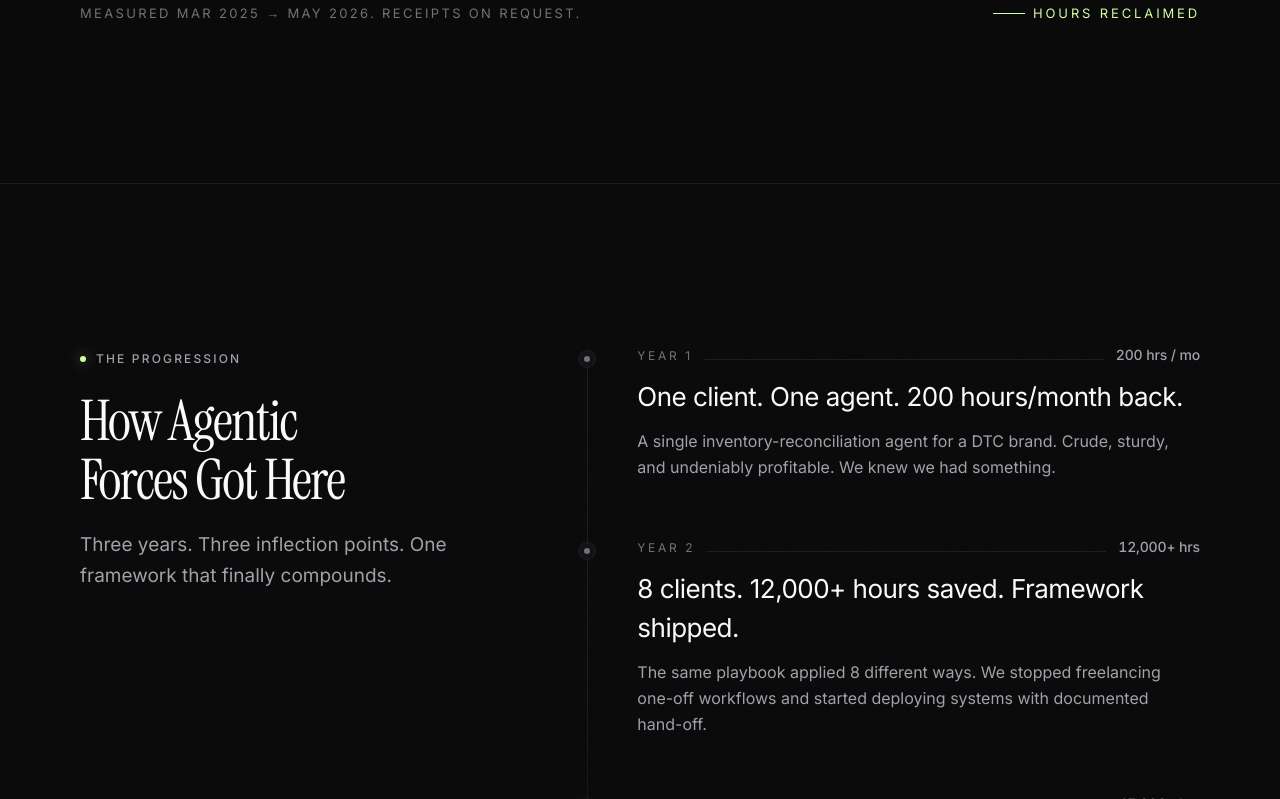
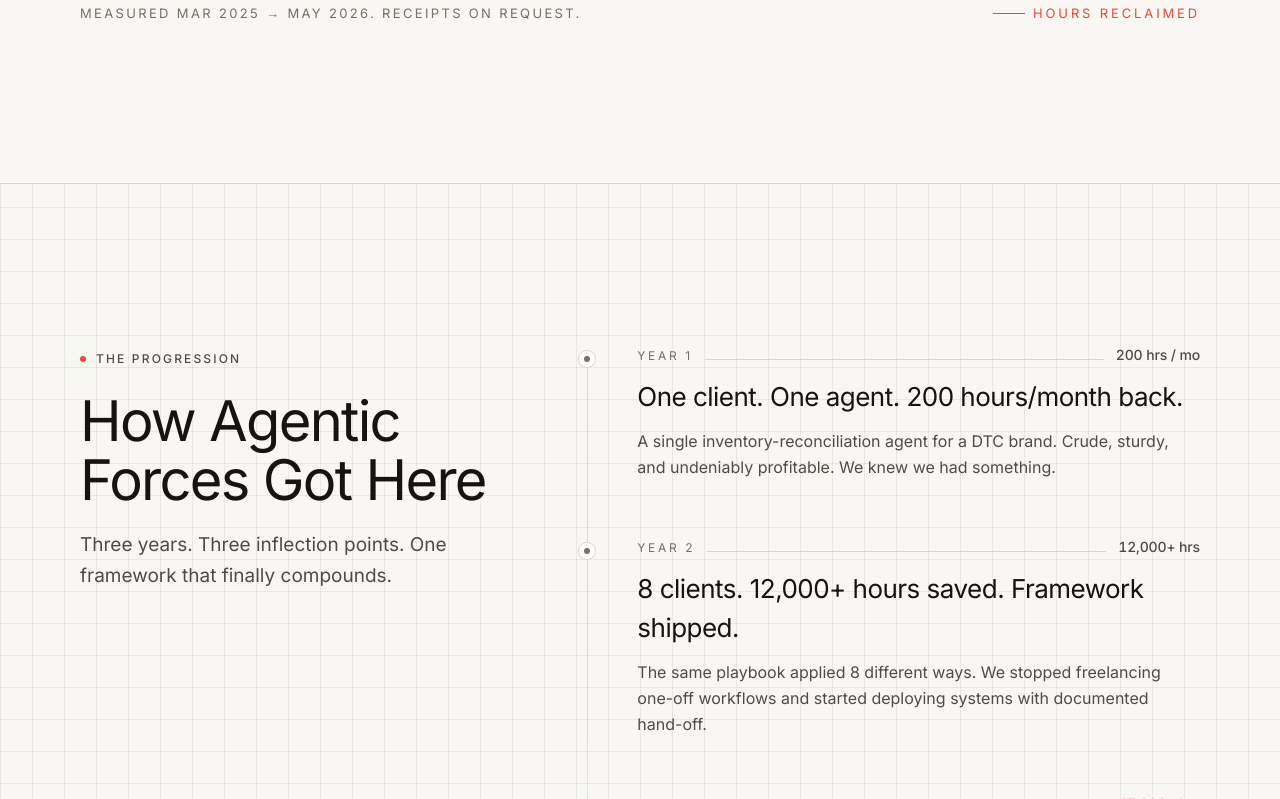
Before and after one commit to Shahzar07/Raynaters, a Next.js app: page / in a window 1280 px wide. Shown: the part 2001-2800 px from the top of the page. Built offline with nearby package versions, Linux system fonts and the light colour scheme.

Commit message:
feat: update color scheme to light mode with gradient background
Co-authored-by: Shahzar07 <163296545+Shahzar07@users.noreply.github.com>

```diff
--- a/app/globals.css
+++ b/app/globals.css
@@ -3,16 +3,16 @@
 @tailwind utilities;
 
 :root {
-  --bg: #0A0A0B;
-  --surface: #131316;
-  --surface-hover: #18181C;
-  --border: #1F1F23;
-  --text-primary: #FAFAFA;
-  --text-secondary: #A1A1AA;
-  --text-muted: #71717A;
-  --accent: #D3FBA3;
-  --accent-hover: #BFEF8A;
-  --success: #4ADE80;
+  --bg: #F8F7F3;
+  --surface: #FFFFFF;
+  --surface-hover: #F1F0EC;
+  --border: #D9D6CF;
+  --text-primary: #171313;
+  --text-secondary: #514B48;
+  --text-muted: #786F6A;
+  --accent: #E94B35;
+  --accent-hover: #C83C2A;
+  --success: #2F7D5A;
 }
 
 * {
@@ -22,7 +22,9 @@
 }
 
 html, body {
-  background: var(--bg);
+  background-color: var(--bg);
+  background-image: linear-gradient(to right, rgba(23, 19, 19, 0.07) 1px, transparent 1px), linear-gradient(to bottom, rgba(23, 19, 19, 0.07) 1px, transparent 1px);
+  background-size: 32px 32px;
   color: var(--text-primary);
   font-feature-settings: 'cv11', 'ss01';
   overflow-x: hidden;
--- a/tailwind.config.ts
+++ b/tailwind.config.ts
@@ -9,19 +9,19 @@ const config: Config = {
   theme: {
     extend: {
       colors: {
-        bg: '#0A0A0B',
-        surface: '#131316',
-        'surface-hover': '#18181C',
-        border: '#1F1F23',
-        'text-primary': '#FAFAFA',
-        'text-secondary': '#A1A1AA',
-        'text-muted': '#71717A',
-        accent: '#D3FBA3',
-        'accent-hover': '#BFEF8A',
-        success: '#4ADE80',
+        bg: '#F8F7F3',
+        surface: '#FFFFFF',
+        'surface-hover': '#F1F0EC',
+        border: '#D9D6CF',
+        'text-primary': '#171313',
+        'text-secondary': '#514B48',
+        'text-muted': '#786F6A',
+        accent: '#E94B35',
+        'accent-hover': '#C83C2A',
+        success: '#2F7D5A',
       },
       fontFamily: {
-        display: ['var(--font-instrument-serif)', 'serif'],
+        display: ['var(--font-inter)', 'system-ui', 'sans-serif'],
         sans: ['var(--font-inter)', 'system-ui', 'sans-serif'],
       },
       maxWidth: {
```
